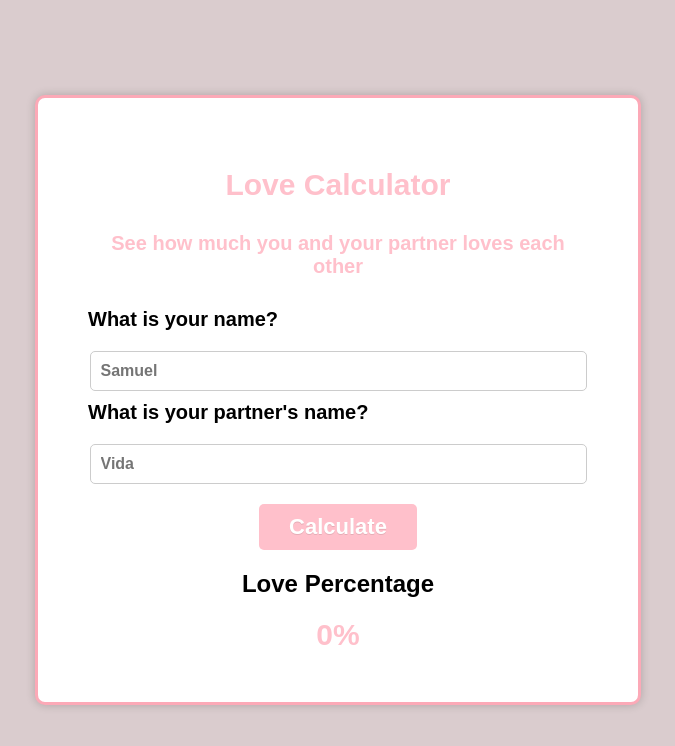
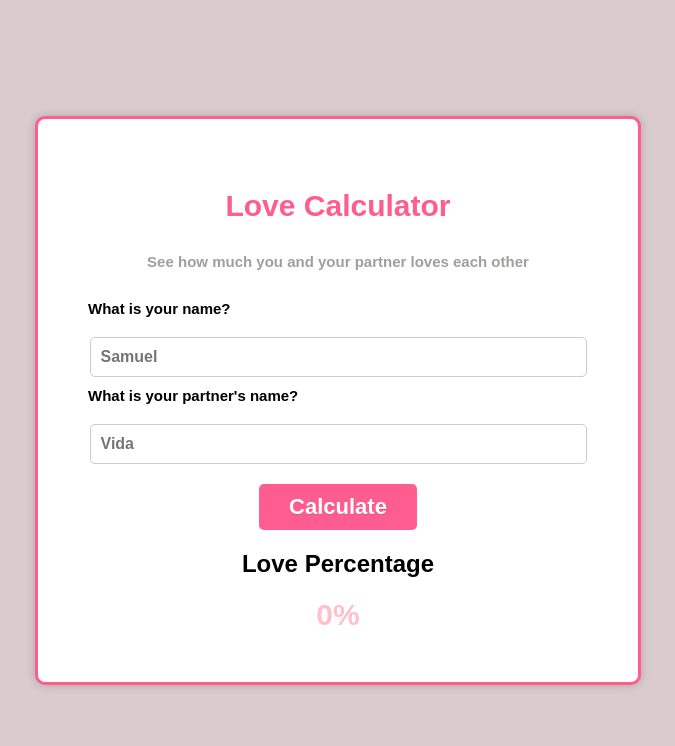
Before and after one commit to dr-winner/JavaScript-mini-projects, a plain HTML site: page Love Calculator/index.html in a window 1280 px wide. Shown: the whole page, without its empty margins (302-977 px from the left). Drawn offline with Linux system fonts and the light colour scheme.

Commit message:
working on love calculator

```diff
--- a/Love Calculator/index.html
+++ b/Love Calculator/index.html
@@ -1,31 +1,30 @@
 <!DOCTYPE html>
 <html lang="en">
+
 <head>
-    <meta charset="UTF-8">
-    <meta name="viewport" content="width=device-width, initial-scale=1.0">
+    <meta charset="UTF-8" />
+    <meta name="viewport" content="width=device-width, initial-scale=1.0" />
     <title>CalcLove</title>
-    <link rel="stylesheet" href="style.css">
+    <link rel="stylesheet" href="style.css" />
 </head>
+
 <body>
     <div class="container">
         <h1>Love Calculator</h1>
         <h3>See how much you and your partner loves each other</h3>
-
-        <form>
         <div class="calculator">
             <label for="name">What is your name?</label>
-                <input type="text" id="firstName" placeholder="Samuel">
+            <input type="text" id="firstName" placeholder="Samuel" />
             <label for="name">What is your partner's name?</label>
-                <input type="text" id="secondName" placeholder="Vida">
+            <input type="text" id="secondName" placeholder="Vida" />
 
-                <button onclick="calcaulatelove()" id="calculate">Calculate</button>
+            <button onclick="calculateLove()" id="calculate">Calculate</button>
         </div>
-            <div class="output">
         <h2>Love Percentage</h2>
         <div id="result">0%</div>
     </div>
-        </form>
-    </div>
+
     <script src="main.js"></script>
 </body>
+
 </html>
--- a/Love Calculator/main.js
+++ b/Love Calculator/main.js
@@ -1,15 +1,24 @@
-function calculateLove(){
+function calculateLove() {
     const firstName = document.getElementById('firstName').value.trim();
     const secondName = document.getElementById('secondName').value.trim();
 
-    if(firstName === '' || secondName === ''){
+    if (firstName === '' || secondName === '') {
         alert('Please enter both names');
-    }else{
+    } else {
         const lovePercentage = Math.floor(Math.random() * 101);
 
         const result = document.getElementById('result');
 
         result.innerHTML = `${firstName} and ${secondName} are ${lovePercentage}% compatible`;
+        if (lovePercentage < 30) {
+            result.innerHTML += "<br>You seem not to be a great match though";
+        } else if (lovePercentage >= 30 && lovePercentage < 70) {
+            result.innerHTML += "<br>There is so much potential. Go give it a try";
+        } else if (lovePercentage >= 70 && lovePercentage < 100) {
+            result.innerHTML += "<br>It is a love match. You are going to be together";
+        } else {
+            result.innerHTML += "<br>It is a perfect match. You are soulmates";
+        }
     }
 }
 
--- a/Love Calculator/style.css
+++ b/Love Calculator/style.css
@@ -17,18 +17,18 @@ body{
     padding: 50px;
     border-radius: 10px;
     box-shadow: 0 0 10px rgba(0, 0, 0, 0.2);
-    border: 3px solid rgb(252, 169, 183);
+    border: 3px solid #ff5d8f;
 }
 
 .container h1{
-    color: pink;
+    color: #ff5d8f;
     font-size: 30px;
     margin-bottom: 30px;
 }
 
 .container h3{
-    color: pink;
-    font-size: 20px;
+    color: #a59d9d;
+    font-size: 15px;
     margin-bottom: 30px;
 }
 
@@ -37,7 +37,7 @@ body{
 
 }
 label{
-    font-size: 20px;
+    font-size: 15px;
     font-weight: bold;
     display: block;
     text-align: left;
@@ -59,7 +59,7 @@ input[type="text"]{
 button{
     text-shadow: 0 1px 0 rgba(0, 0, 0, 0.1);
     font-weight: bolder;
-    background-color: pink;
+    background-color: #ff5d8f;
     color: #fff;
     padding: 10px 30px;
     border: none;
```
Lines whose indentation alone changed are shown as unchanged.
